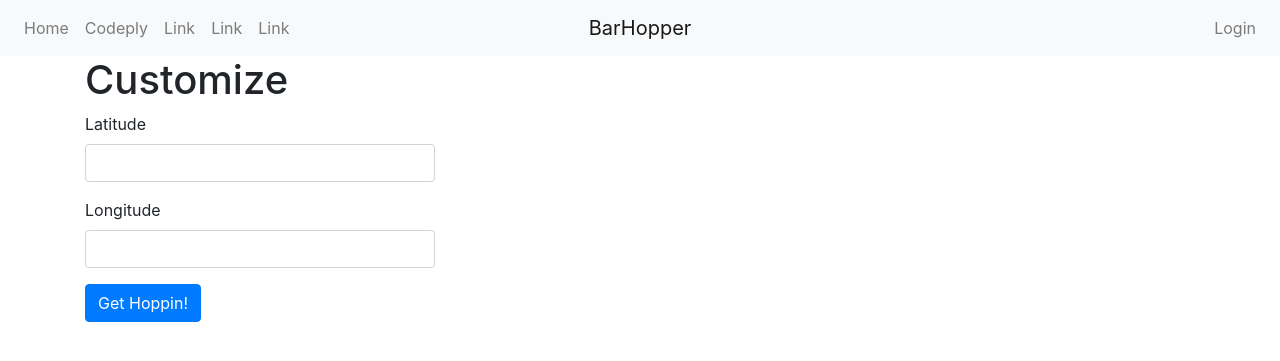
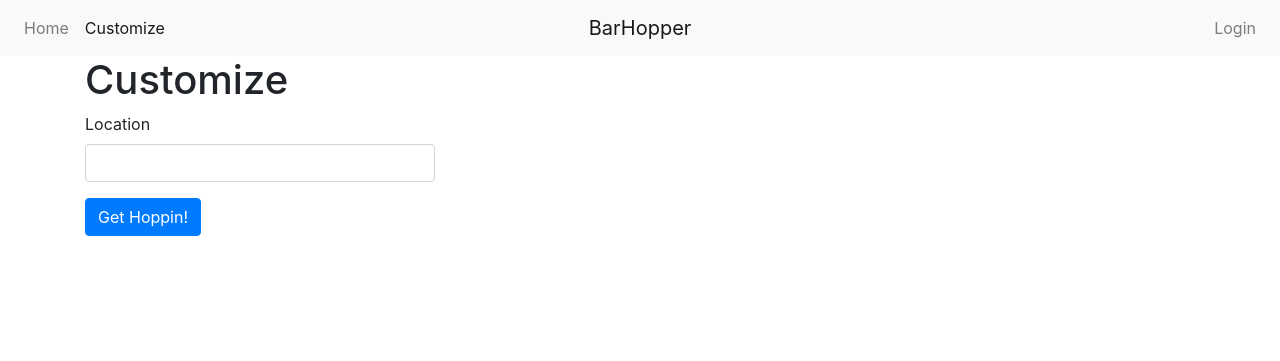
Before and after one commit to Shanedroogan/barHopper, a Flask app: page /customize_crawl in a window 1280 px wide. Shown: the top 361 px of the page. Run offline with Flask 2, Linux system fonts and the light colour scheme; parts of the project's set-up code (start-up, migrations or seed data) failed here and were passed over; some libraries are stand-ins or nearby versions.

Commit message:
Reconfigured template customize form. Fixed toolbar. Configured baseline output.

```diff
--- a/app/forms.py
+++ b/app/forms.py
@@ -9,8 +9,7 @@ from datetime import datetime
 
 class CustomizePreferences(FlaskForm):
     date_and_time = DateTimeField(default=datetime.now())
-    latitude = DecimalField('Latitude', places = 6, validators=[DataRequired()])
-    longitude = DecimalField('Longitude', places = 6, validators=[DataRequired()])
+    address = StringField('Location')
     submit = SubmitField('Get Hoppin!')
 
 
--- a/app/routes.py
+++ b/app/routes.py
@@ -7,7 +7,7 @@ from app.models import User, Crawl, Deal, Bar_MasterList
 from app.email import send_password_reset_email
 from werkzeug.urls import url_parse
 from datetime import datetime
-from app.utils import create_crawl
+from app.utils import create_crawl, get_lat_and_lon
 
 
 @app.route('/', methods=['GET', 'POST'])
@@ -22,7 +22,9 @@ def customize_crawl():
 
     if form.validate_on_submit():
         #create_crawl() fetches ordered list of bar ids
-        result_list = create_crawl(user_lat = form.latitude.data, user_long=form.longitude.data)
+        print(form.address.data)
+        lat, lon = get_lat_and_lon(form.address.data)
+        result_list = create_crawl(user_lat = lat, user_long=lon)
 
         #join converts to comma separated values to pass as parameters
         result_list = ','.join(str(r) for r in result_list)
@@ -62,17 +64,19 @@ def logout():
 @app.route('/output', methods=['GET', 'POST'])
 def output():
     #receives list of bar ids from the customize page
-    #result_list = [int(r) for r in request.args.get('result_list').split(',')]
+    result_list = [int(r) for r in request.args.get('result_list').split(',')]
 
     #For Testing :
-    result_list = [1866]
+    #result_list = [1866]
     # bar schema: bar.(name) (address) (neighborhood) (price)
     # bar.(rating) (num_ratings) (latitude) (longitude)
     bars = Bar_MasterList.query.filter(Bar_MasterList.bar_id.in_(result_list)).all()
+    ratings = [int(bar.rating) * '★' for bar in bars]
+    prices = [int(bar.price) * '$' for bar in bars]
     #for bar in bars:
     #    print(bar)
 
-    return render_template('final_crawl.html', title='Your Bar Hop', bars=bars)
+    return render_template('final_crawl.html', title='Your Bar Hop', bars=bars, ratings=ratings, prices=prices)
 
 
 @app.route('/register', methods=['GET', 'POST'])
--- a/app/templates/base.html
+++ b/app/templates/base.html
@@ -19,16 +19,7 @@
                     <a class="nav-link" href="{{ url_for('index') }}">Home</a>
                 </li>
                 <li class="nav-item">
-                    <a class="nav-link" href="//codeply.com">Codeply</a>
-                </li>
-                <li class="nav-item">
-                    <a class="nav-link" href="#">Link</a>
-                </li>
-                <li class="nav-item">
-                    <a class="nav-link" href="#">Link</a>
-                </li>
-                <li class="nav-item">
-                    <a class="nav-link" href="#">Link</a>
+                    <a class="nav-link" href="{{ url_for('customize_crawl')}}">Customize</a>
                 </li>
             </ul>
         </div>
--- a/app/templates/customize_crawl.html
+++ b/app/templates/customize_crawl.html
@@ -7,16 +7,11 @@
             <form method="POST">
                 {{ form.hidden_tag() }}
                 <div class="form-group">
-                    {{ form.latitude.label }}
-                    {{ form.latitude(size=20, class="form-control") }}
-                </div>
-                <div class="form-group">
-                    {{ form.longitude.label }}
-                    {{ form.longitude(size=20, class="form-control") }}
+                    {{ form.address.label }}
+                    {{ form.address(size=20, class="form-control") }}
                 </div>
                 {{form.submit(class="btn btn-primary")}}
             </form>
-
         </div>
     </div>
 {% endblock %}
--- a/config.py
+++ b/config.py
@@ -16,3 +16,7 @@ class Config(object):
     MAIL_USERNAME = os.environ.get('MAIL_USERNAME')
     MAIL_PASSWORD = os.environ.get('MAIL_PASSWORD')
     ADMINS = ['nybarhopper@gmail.com', 'shanedroogan@gmail.com']
+
+
+    #GOOGLE MAPS API KEY
+    GEO_KEY = os.environ.get('GEO_KEY')
```
Also changed, not shown: app/templates/final_crawl.html (+31 -21 lines), app/utils.py (+19 -1 lines).
